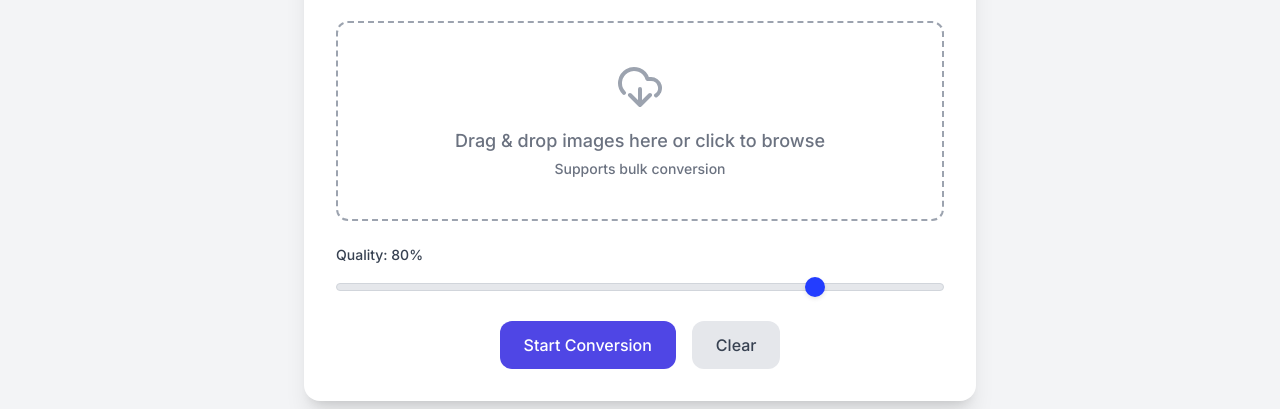
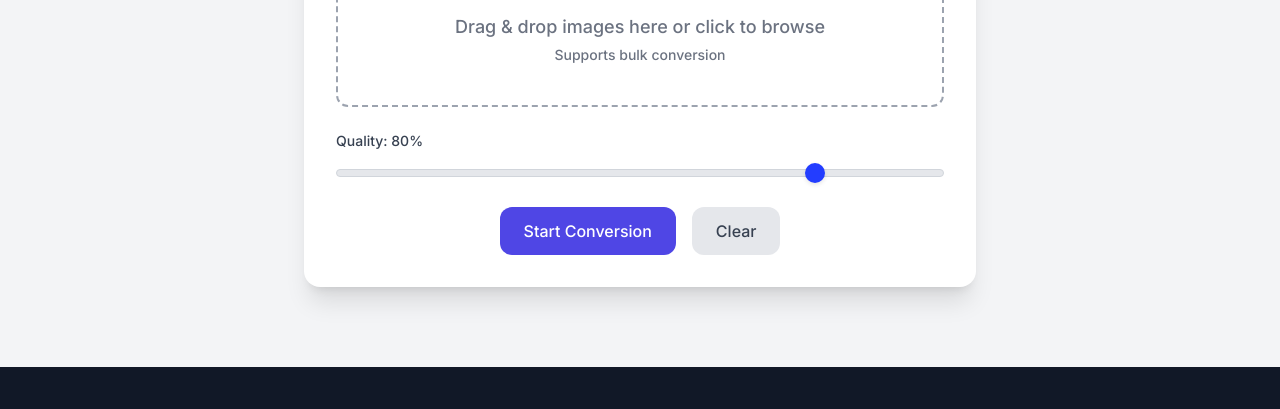
Before and after one commit to Nishchay-Gajera/mindbrust, a plain HTML site: page webp-converter.html in a window 1280 px wide. Shown: the part 416-825 px from the top of the page. Drawn offline with nearby package versions, Linux system fonts and the light colour scheme; no server answers.

Commit message:
general change

```diff
--- a/webp-converter.html
+++ b/webp-converter.html
@@ -73,7 +73,7 @@
 
     <div id="header-container"></div>
 
-    <div class="flex flex-col items-center justify-center min-h-screen p-4 sm:p-6 mt-16">
+    <div class="flex flex-col items-center py-16 sm:py-20 px-4 sm:px-6">
         <main class="w-full max-w-2xl bg-white shadow-xl rounded-2xl p-6 sm:p-8">
             <div class="flex items-center justify-center mb-6 sm:mb-8">
                 <div class="flex items-center space-x-2">
```
